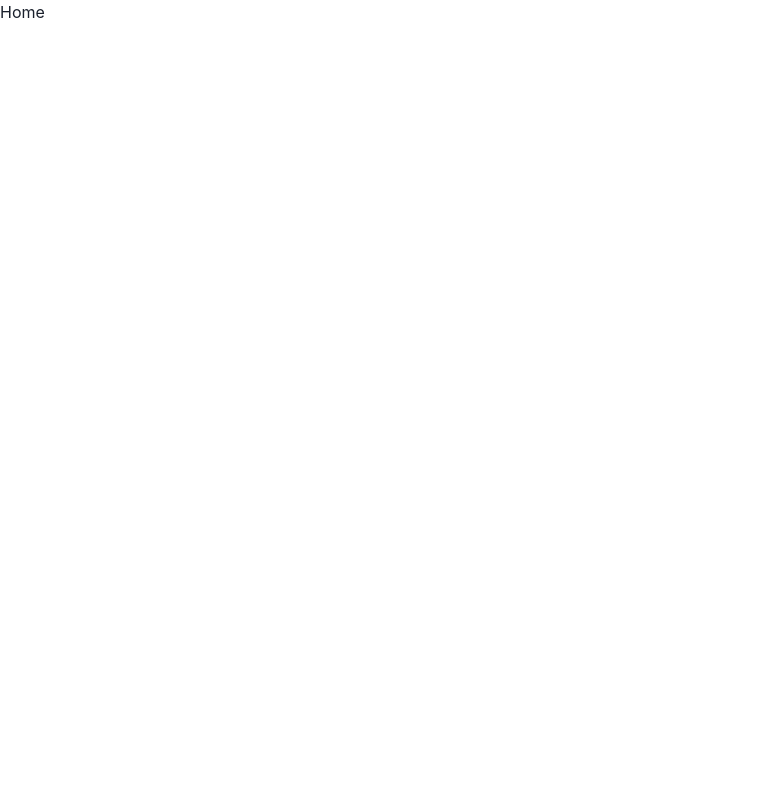
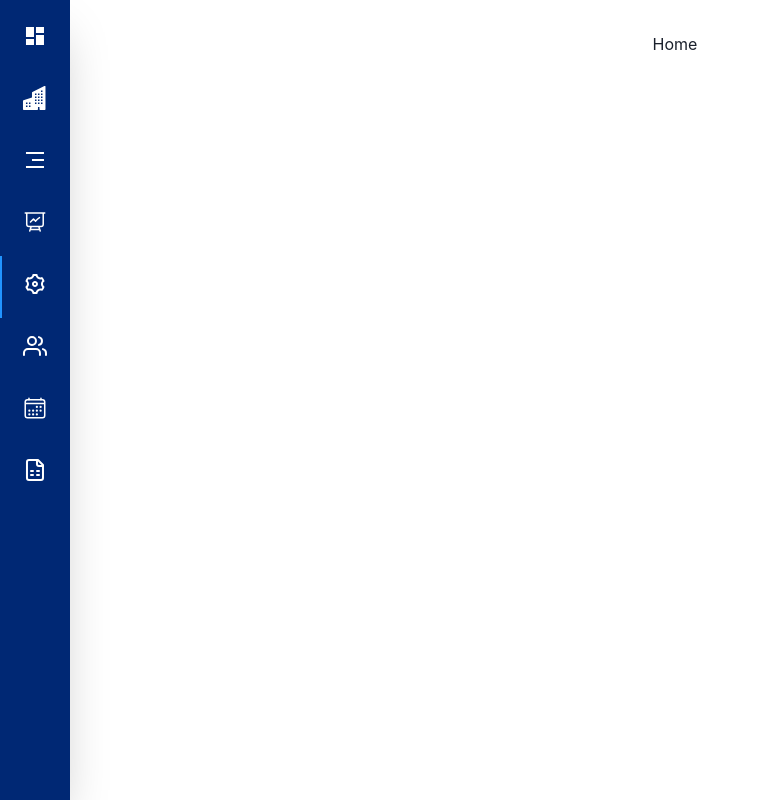
Before and after one commit to krushang123/finance-dashboard, a React (Create React App) app: page / in a window 1280 px wide. Shown: the whole page, without its empty margins (0-760 px from the left). Built offline with nearby package versions, Linux system fonts and the light colour scheme.

Commit message:
add layout components

```diff
--- a/package.json
+++ b/package.json
@@ -3,6 +3,7 @@
   "version": "0.1.0",
   "private": true,
   "dependencies": {
+    "@chakra-ui/icons": "^2.1.1",
     "@chakra-ui/react": "^2.8.2",
     "@emotion/react": "^11.0.0",
     "@emotion/styled": "^11.0.0",
--- a/src/App.tsx
+++ b/src/App.tsx
@@ -2,11 +2,14 @@ import { BrowserRouter } from "react-router-dom"
 
 import Router from "router"
 import Providers from "providers"
+import Layout from "components/layout"
 
 export const App = () => (
   <Providers>
     <BrowserRouter>
-      <Router />
+      <Layout>
+        <Router />
+      </Layout>
     </BrowserRouter>
   </Providers>
 )
--- /dev/null
+++ b/src/components/layout/index.tsx
@@ -0,0 +1,54 @@
+import { type ReactNode } from "react"
+
+import { Container, Box } from "@chakra-ui/layout"
+import { useBreakpointValue } from "@chakra-ui/react"
+import { SkipNavContent, SkipNavLink } from "@chakra-ui/skip-nav"
+
+import Sidebar from "../sidebar"
+
+interface LayoutProps {
+  children: ReactNode
+}
+
+const Layout = (props: LayoutProps) => {
+  const { children } = props
+
+  const sidebarWidth = String(
+    useBreakpointValue({ base: "full", lg: "74px" }, { ssr: false }),
+  )
+
+  const headerHeight = String(
+    useBreakpointValue({ base: "75px", lg: "85px" }, { ssr: false }),
+  )
+
+  return (
+    <Container maxW='100vw' p={0}>
+      <SkipNavLink id='skip-nav' zIndex='skipLink'>
+        Skip to Content
+      </SkipNavLink>
+
+      <Box display='flex'>
+        <Sidebar sidebarWidth={sidebarWidth} />
+
+        <Box w='full'>
+          {/* <Header sidebarWidth={sidebarWidth} headerHeight={headerHeight} /> */}
+
+          <Container
+            as='main'
+            centerContent
+            maxW={`calc(100vw - ${sidebarWidth})`}
+            px={{ base: 6, lg: 10 }}
+            py={8}
+            minH={`cal(100vh - ${headerHeight})`}
+          >
+            <SkipNavContent id='skip-nav' />
+
+            {children}
+          </Container>
+        </Box>
+      </Box>
+    </Container>
+  )
+}
+
+export default Layout
--- /dev/null
+++ b/src/components/sidebar/index.tsx
@@ -0,0 +1,41 @@
+import { Box, List, Stack } from "@chakra-ui/layout"
+
+import { sidebarIcons } from "constants/sidebar-icons"
+import SidebarItem from "./sidebar-item"
+
+interface SidebarProps {
+  sidebarWidth: string
+}
+
+const Sidebar = (props: SidebarProps) => {
+  const { sidebarWidth } = props
+
+  return (
+    <Stack
+      as='aside'
+      aria-label='Dashboard Sidebar'
+      spacing={10}
+      textAlign='center'
+      pos='sticky'
+      top={0}
+      bottom={0}
+      left={0}
+      zIndex='banner'
+      w={sidebarWidth}
+      minH='100vh'
+      py={2}
+      boxShadow='2xl'
+      bgColor='#002874'
+    >
+      <Box as='nav' aria-label='Dashboard Navigation'>
+        <List>
+          {sidebarIcons.map((item) => (
+            <SidebarItem key={item.label} item={item} />
+          ))}
+        </List>
+      </Box>
+    </Stack>
+  )
+}
+
+export default Sidebar
--- /dev/null
+++ b/src/components/sidebar/sidebar-item.tsx
@@ -0,0 +1,58 @@
+import { Icon } from "@chakra-ui/icon"
+import { ListItem, Flex, Text } from "@chakra-ui/react"
+import { Tooltip } from "@chakra-ui/tooltip"
+
+import { type SidebarIcon } from "../../constants/sidebar-icons"
+
+interface SidebarItemProps {
+  item: SidebarIcon
+}
+
+const SidebarItem = (props: SidebarItemProps) => {
+  const { item } = props
+
+  const isActive = item.label === "Operational"
+
+  return (
+    <ListItem
+      key={item.label}
+      position='relative'
+      color='white'
+      p={4}
+      _after={{
+        content: "''",
+        position: "absolute",
+        w: isActive ? "12px" : "0px",
+        h: "auto",
+        left: "-2.5",
+        top: 0,
+        bottom: 0,
+        bg: "#2194FF",
+      }}
+    >
+      <Tooltip label={item.label} placement='right' hasArrow>
+        <Flex display='block' w='full' alignItems='center' direction='column'>
+          <Icon
+            w='full'
+            as={item.icon}
+            fontSize='2xl'
+            aria-label={item.label}
+          />
+
+          <Text
+            w='full'
+            fontSize='xs'
+            fontWeight='bold'
+            textAlign='center'
+            textTransform='capitalize'
+            hidden
+          >
+            {item.label}
+          </Text>
+        </Flex>
+      </Tooltip>
+    </ListItem>
+  )
+}
+
+export default SidebarItem
--- /dev/null
+++ b/src/constants/sidebar-icons.ts
@@ -0,0 +1,50 @@
+import { type IconProps } from "@chakra-ui/icons"
+import { type ComponentWithAs } from "@chakra-ui/system"
+import { type IconType } from "react-icons"
+import { MdDashboard } from "react-icons/md"
+import { BsBuildingsFill } from "react-icons/bs"
+import { RiMenu3Fill, RiSettings3Line } from "react-icons/ri"
+import { HiOutlinePresentationChartLine } from "react-icons/hi2"
+import { FiUsers } from "react-icons/fi"
+import { IoCalendarOutline } from "react-icons/io5"
+import { LuFileSpreadsheet } from "react-icons/lu"
+
+export interface SidebarIcon {
+  icon: IconType | ComponentWithAs<"svg", IconProps>
+  label: string
+}
+
+export const sidebarIcons: SidebarIcon[] = [
+  {
+    icon: MdDashboard,
+    label: "General Bank",
+  },
+  {
+    icon: BsBuildingsFill,
+    label: "Client Based",
+  },
+  {
+    icon: RiMenu3Fill,
+    label: "Stage/Folder",
+  },
+  {
+    icon: HiOutlinePresentationChartLine,
+    label: "Activities",
+  },
+  {
+    icon: RiSettings3Line,
+    label: "Operational",
+  },
+  {
+    icon: FiUsers,
+    label: "Teams",
+  },
+  {
+    icon: IoCalendarOutline,
+    label: "Calendar",
+  },
+  {
+    icon: LuFileSpreadsheet,
+    label: "Reporting",
+  },
+]
--- a/tsconfig.json
+++ b/tsconfig.json
@@ -20,7 +20,8 @@
     "paths": {
       "components/*": ["components/*"],
       "pages/*": ["pages/*"],
-      "theme/*": ["theme/*"]
+      "theme/*": ["theme/*"],
+      "constants/*": ["constants/*"]
     }
   },
   "include": ["src", "jest.config.js"],
```
Also changed, not shown: src/components/layout/header.tsx (added, +33 -0 lines), 2 other files (tests, documents, lock files or other folders).
